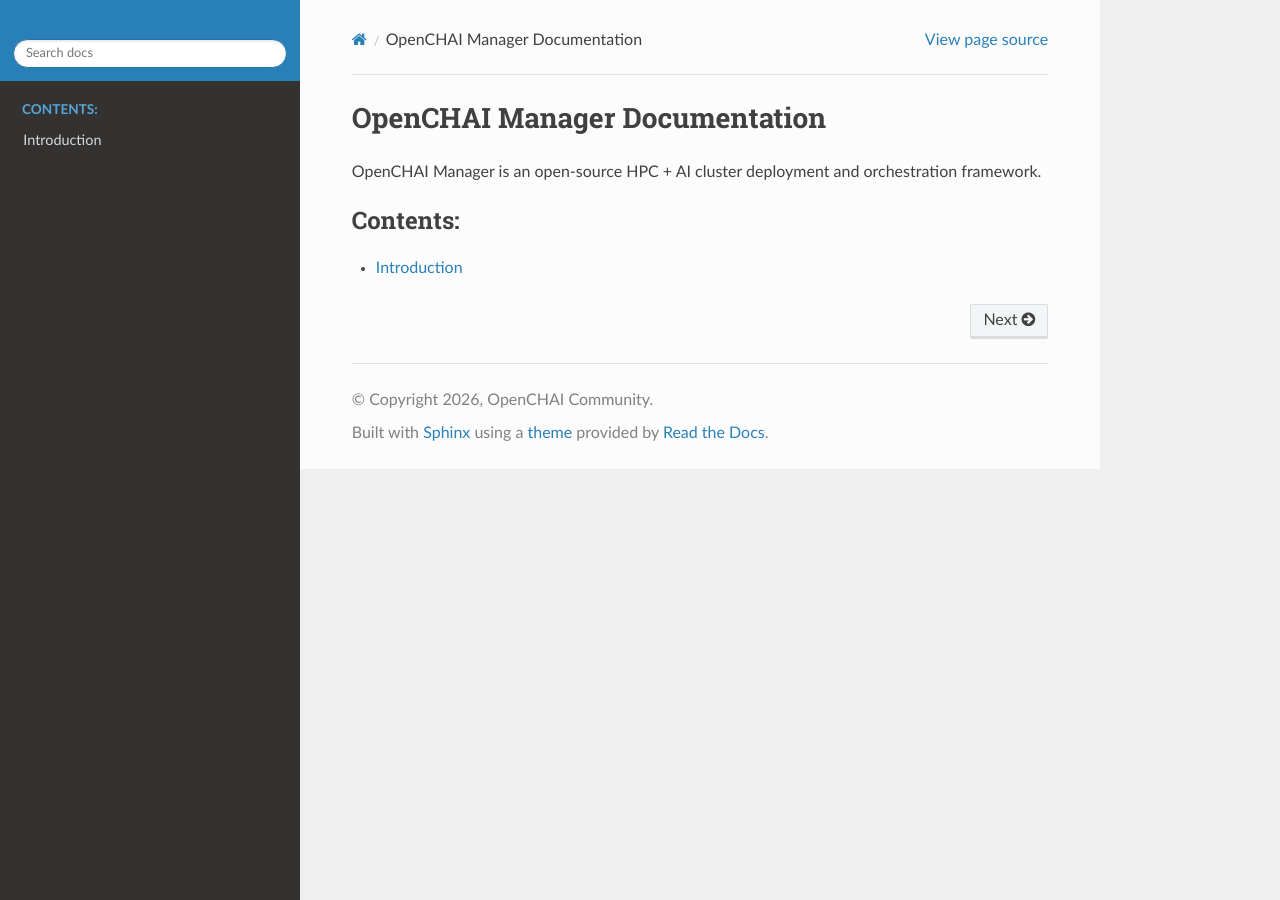
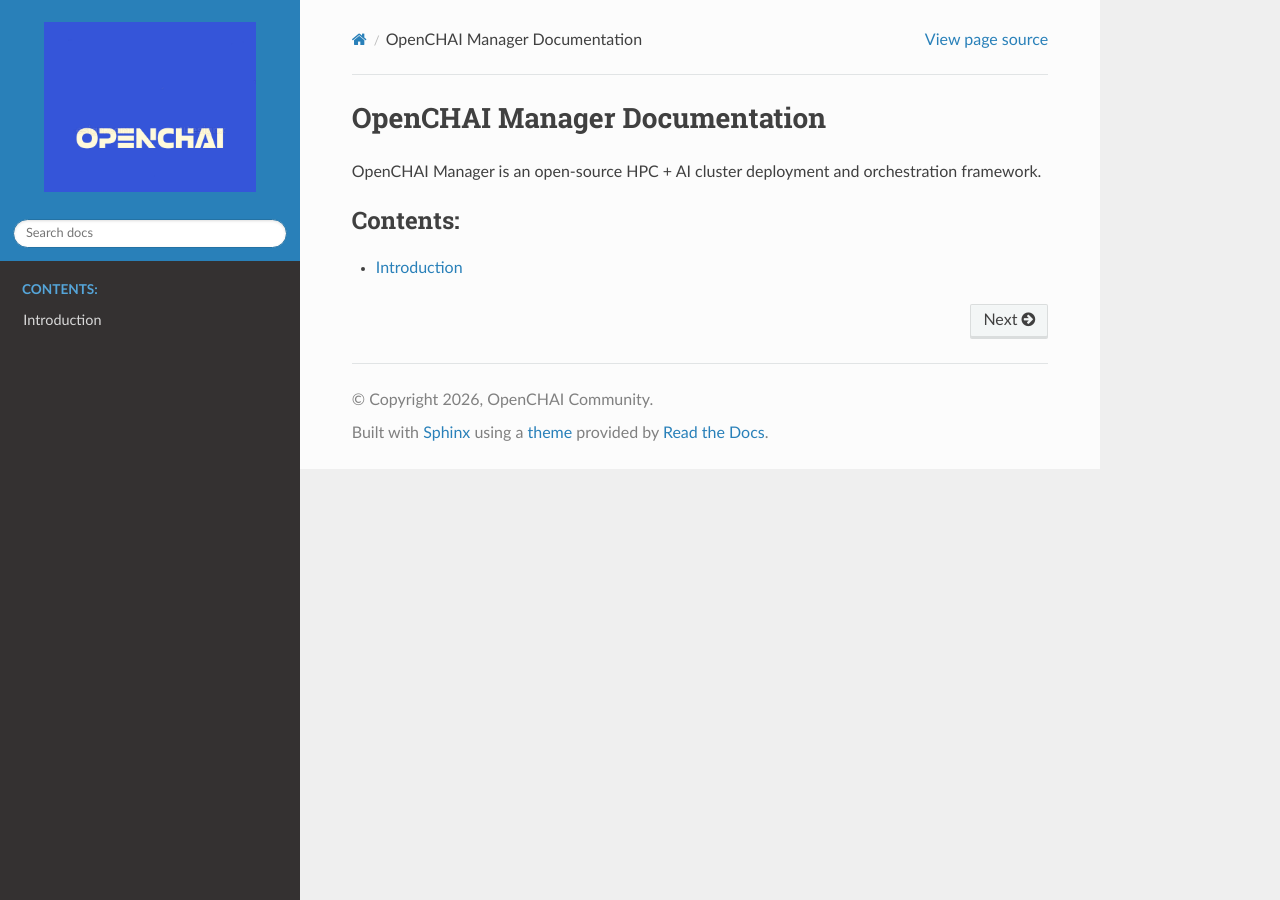
Before and after one commit to OpenHPC-AI/OpenCHAI, a Sphinx documentation site: the page built from docs/index.rst, in a window 1280 px wide. Built offline with Sphinx 7.4.7 and the Read the Docs theme 3.1.0, drawn with Linux system fonts in a browser that asks for light colours.

Commit message:
Update conf.py

```diff
--- a/docs/conf.py
+++ b/docs/conf.py
@@ -58,7 +58,9 @@
 
 html_theme = "sphinx_rtd_theme"
 
-html_logo = "_static/openchai_logo.png"
+html_title = "OpenCHAI Manager Documentation"
+
+html_logo = "_static/openchai_logo_new.png"
 html_static_path = ["_static"]
 
 html_theme_options = {
```
